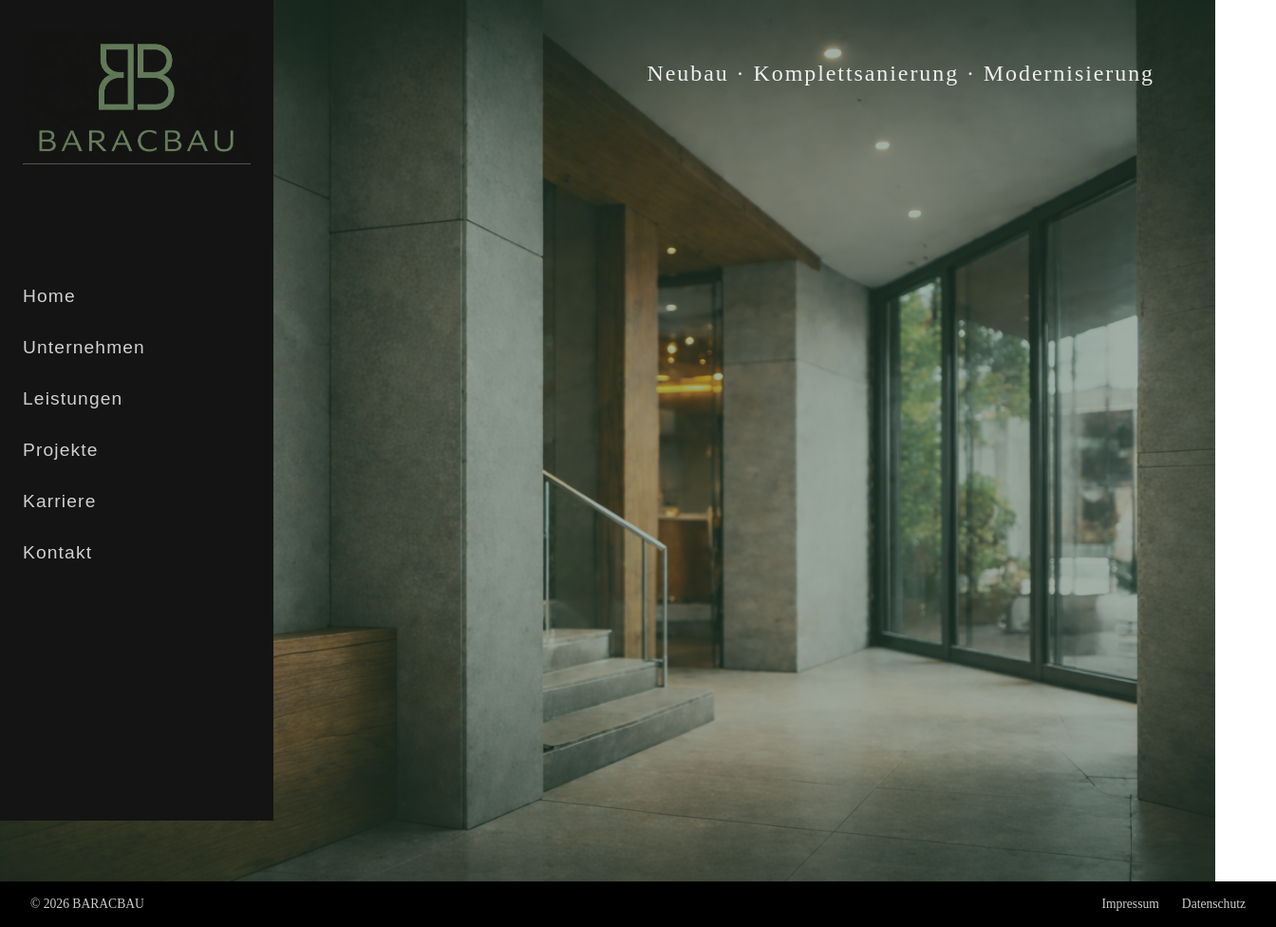
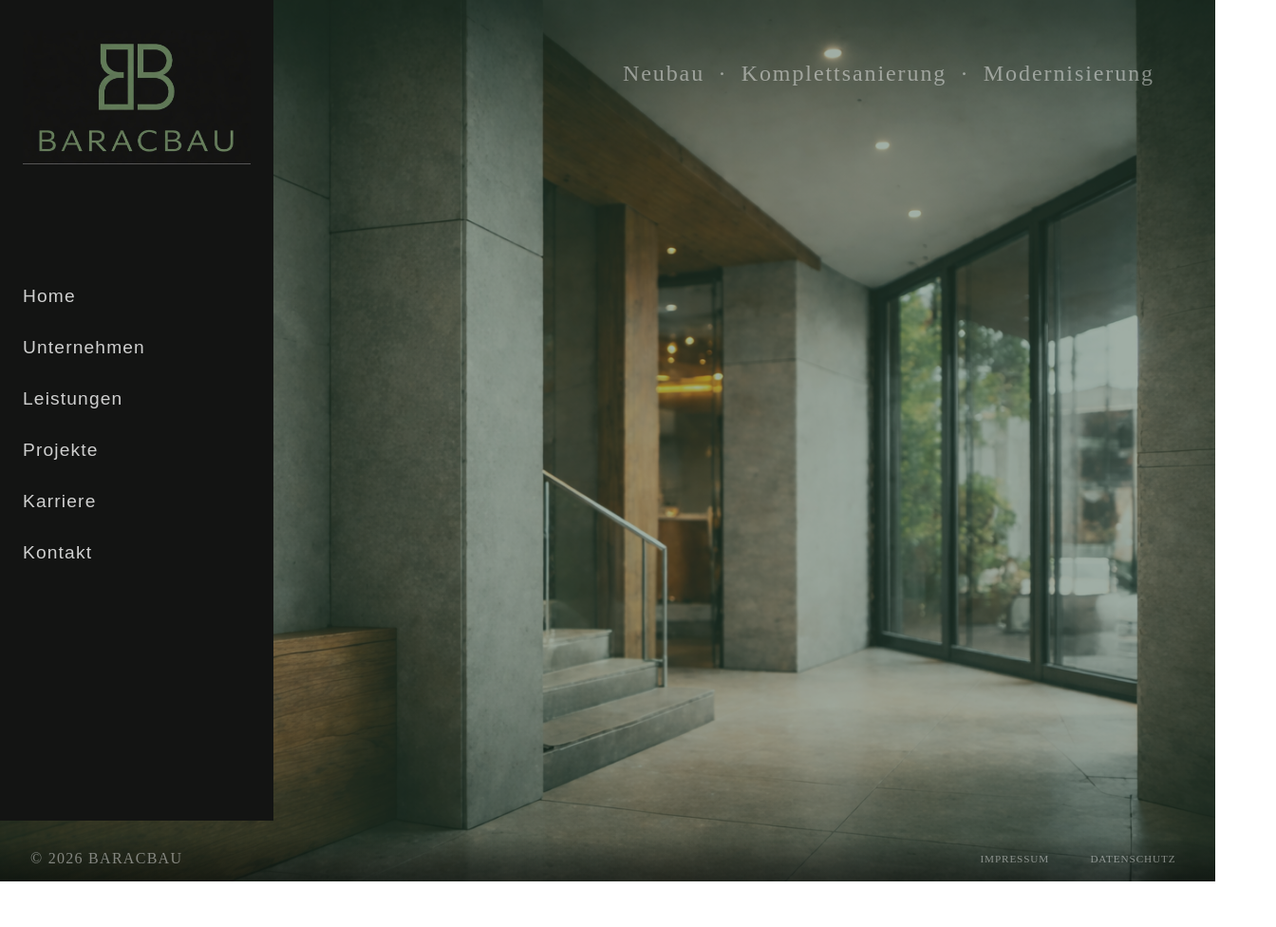
Before and after one commit to Marijo-Erenda/baracbau, a React (Vite) app in the folder frontend/: page / in a window 1280 px wide. Shown: the whole page at 95% size, 1344 px wide, since content can reach past the window. After the commit the page ends 928 px from the top, so only its background shows below. Built offline with nearby package versions, Linux system fonts and the light colour scheme.

Commit message:
refactor(frontend): introduce router, layout outlet, aliases and clean app entry

```diff
--- a/frontend/src/App.tsx
+++ /dev/null
@@ -1,15 +0,0 @@
-/* ==================================
-   BARACBAU – Frontend / app.tsx
-   Root application component
-   ================================== */
-
-import { AppLayout } from "./layout/AppLayout";
-import Home from "./pages/Home";
-
-export default function App() {
-  return (
-    <AppLayout>
-      <Home />
-    </AppLayout>
-  );
-}
--- a/frontend/src/layout/AppLayout.tsx
+++ b/frontend/src/layout/AppLayout.tsx
@@ -4,28 +4,21 @@
    Global application layout
    ================================== */
 
+import { Outlet } from "react-router-dom";
 import { Sidebar } from "./Sidebar";
 import { Footer } from "./Footer";
-
-/* ================================
-   Types
-   ================================ */
-
-type AppLayoutProps = {
-  children: React.ReactNode;
-};
 
 /* ================================
    App Layout Component
    ================================ */
 
-export function AppLayout({ children }: AppLayoutProps) {
+export function AppLayout() {
   return (
     <div className="app-layout">
       <Sidebar />
 
       <main className="app-layout__content">
-        {children}
+        <Outlet />
       </main>
 
       <Footer />
--- a/frontend/src/layout/footer.css
+++ b/frontend/src/layout/footer.css
@@ -1,7 +1,7 @@
 /* ==================================
    BARACBAU – Frontend / Layout
    footer.css
-   Footer (Impressum & Datenschutz)
+   Footer (Overlay / Glass Effect)
    ================================== */
 
 /* ================================
@@ -9,33 +9,44 @@
    ================================ */
 
 .footer {
+  position: absolute;
+  bottom: 0;
+  left: 0;
   width: 100%;
-  padding: 1rem 2rem;
-  background-color: #000;
-  color: #ccc;
-  font-size: 0.85rem;
+  z-index: 20;
+
+  background: linear-gradient(
+    to top,
+    rgba(0, 0, 0, 0.45),
+    rgba(0, 0, 0, 0.0)
+  );
 }
+
 
 /* ================================
    Inner Layout
    ================================ */
 
 .footer__inner {
-  max-width: 1280px;
+  max-width: 1400px;
   margin: 0 auto;
+  padding: 0.75rem 2rem;
 
   display: flex;
+  align-items: center;
   justify-content: space-between;
-  align-items: center;
 }
 
+
 /* ================================
-   Copyright
+   Text
    ================================ */
 
 .footer__copyright {
-  white-space: nowrap;
+  color: var(--overlay-text-primary);
+  letter-spacing: 0.08em;
 }
+
 
 /* ================================
    Navigation
@@ -47,14 +58,35 @@
 }
 
 .footer__link {
-  color: #ccc;
+  position: relative;
+  padding: 0.35rem 0.6rem;
+
+  font-size: 0.7rem;
+  letter-spacing: 0.08em;
+  text-transform: uppercase;
+
+  color: var(--overlay-text-primary);
   text-decoration: none;
-  transition: color 0.2s ease;
+
+  border-radius: 4px;
+
+  transition:
+    color 0.2s ease,
+    background-color 0.25s ease,
+    backdrop-filter 0.25s ease;
 }
 
+/* ================================
+   Hover / Focus Effect
+   ================================ */
+
 .footer__link:hover {
-  color: #fff;
+  color: var(--overlay-text-hover);
+
+  background-color: rgba(0, 0, 0, 0.55);
+  backdrop-filter: blur(6px);
 }
+
 
 /* ================================
    Responsive
@@ -63,6 +95,6 @@
 @media (max-width: 768px) {
   .footer__inner {
     flex-direction: column;
-    gap: 0.75rem;
+    gap: 0.5rem;
   }
 }
--- a/frontend/src/main.tsx
+++ b/frontend/src/main.tsx
@@ -5,7 +5,9 @@
 
 import React from "react";
 import ReactDOM from "react-dom/client";
-import App from "./App";
+import { RouterProvider } from "react-router-dom";
+
+import { router } from "./routes/router";
 import "./styles/global.css";
 
 const rootElement = document.getElementById("root");
@@ -16,6 +18,6 @@ if (!rootElement) {
 
 ReactDOM.createRoot(rootElement).render(
   <React.StrictMode>
-    <App />
+    <RouterProvider router={router} />
   </React.StrictMode>
 );
--- a/frontend/src/pages/Home.tsx
+++ b/frontend/src/pages/Home.tsx
@@ -1,10 +1,36 @@
 /* ==================================
-   BARACBAU – Frontend / home.tsx
+   BARACBAU – Frontend / Pages
+   Home.tsx
    Home page hero section
    ================================== */
 
+import { Link } from "react-router-dom";
+
 import "./home.css";
 import backgroundHome from "@/assets/images/background_home.jpg";
+
+/* ================================
+   Hero navigation configuration
+   ================================ */
+
+const HERO_LINKS = [
+  {
+    label: "Neubau",
+    path: "/leistungen/neubau",
+  },
+  {
+    label: "Komplettsanierung",
+    path: "/leistungen/komplettsanierung",
+  },
+  {
+    label: "Modernisierung",
+    path: "/leistungen/modernisierung",
+  },
+];
+
+/* ================================
+   Component
+   ================================ */
 
 export default function Home() {
   return (
@@ -12,11 +38,26 @@ export default function Home() {
       className="home"
       style={{ backgroundImage: `url(${backgroundHome})` }}
     >
+      {/* Overlay */}
       <div className="home__overlay" />
 
+      {/* Hero content */}
       <div className="home__content">
         <p className="home__subtitle">
-          Neubau · Komplettsanierung · Modernisierung
+          {HERO_LINKS.map((item, index) => (
+            <span key={item.path}>
+              <Link
+                to={item.path}
+                className="home__hero-link"
+              >
+                {item.label}
+              </Link>
+
+              {index < HERO_LINKS.length - 1 && (
+                <span className="home__separator"> · </span>
+              )}
+            </span>
+          ))}
         </p>
       </div>
     </section>
--- a/frontend/src/pages/home.css
+++ b/frontend/src/pages/home.css
@@ -15,7 +15,6 @@
   display: flex;
   align-items: center;
   padding: 4rem;
-  color: #ffffff;
 }
 
 .home__overlay {
@@ -33,13 +32,20 @@
   z-index: 1;
   max-width: 600px;
   text-align: right;
+
+    /* 🔑 Design-System-Farbe */
+  color: var(--overlay-text-primary);
 }
+
 
 /* (optional – aktuell nicht genutzt, aber sauber vorbereitet) */
 .home__content h1 {
   font-size: 3rem;
   margin-bottom: 0.5rem;
   letter-spacing: 0.12em;
+
+   /* Überschrift etwas stärker */
+  color: var(--overlay-text-hover);
 }
 
 /* Claim / Subtitle */
@@ -50,5 +56,25 @@
   letter-spacing: 0.08em;
 
   margin: 0;
-  opacity: 0.9;
 }
+
+
+/* ================================
+   Hero Navigation Links
+   ================================ */
+
+.home__hero-link {
+  color: var(--overlay-text-primary);
+  text-decoration: none;
+  transition: color 0.2s ease;
+}
+
+.home__hero-link:hover {
+  color: var(--overlay-text-hover);
+}
+
+.home__separator {
+  margin: 0 0.4rem;
+  color: var(--overlay-text-primary);
+  pointer-events: none;
+}
--- /dev/null
+++ b/frontend/src/routes/router.tsx
@@ -0,0 +1,36 @@
+/* ==================================
+   BARACBAU – Frontend / routes
+   router.tsx
+   Application routing configuration
+   ================================== */
+
+import { createBrowserRouter } from "react-router-dom";
+
+import { AppLayout } from "@/layout/AppLayout";
+import Home from "@/pages/Home";
+
+/* ================================
+   Router Definition
+   ================================ */
+
+export const router = createBrowserRouter([
+  {
+    path: "/",
+    element: <AppLayout />,
+    children: [
+      {
+        index: true,
+        element: <Home />,
+      },
+
+      /* ============================
+         Platzhalter – folgen später
+         ============================ */
+
+      // {
+      //   path: "unternehmen",
+      //   element: <Unternehmen />,
+      // },
+    ],
+  },
+]);
--- a/frontend/src/styles/global.css
+++ b/frontend/src/styles/global.css
@@ -2,6 +2,11 @@
    BARACBAU – global.css
    Globale Basis-Styles
    ================================== */
+
+:root {
+  --overlay-text-primary: rgba(255, 255, 255, 0.45);
+  --overlay-text-hover: rgba(255, 255, 255, 0.85);
+}
 
 html,
 body {
--- a/frontend/vite.config.ts
+++ b/frontend/vite.config.ts
@@ -1,15 +1,37 @@
+/* ==================================
+   BARACBAU – Frontend
+   vite.config.ts
+   Vite Build & Dev Server Configuration
+   ================================== */
+
 import { defineConfig } from "vite";
 import react from "@vitejs/plugin-react";
 import path from "path";
 
+/* ================================
+   Vite Configuration
+   ================================ */
+
 export default defineConfig({
+  /* ================================
+     Plugins
+     ================================ */
+
   plugins: [react()],
+
+  /* ================================
+     Module Resolution / Aliases
+     ================================ */
 
   resolve: {
     alias: {
-      "@": path.resolve(__dirname, "./src"),
+      "@": path.resolve(__dirname, "src"),
     },
   },
+
+  /* ================================
+     Development Server
+     ================================ */
 
   server: {
     proxy: {
```
Also changed, not shown: frontend/tsconfig.json (+40 -4 lines).
